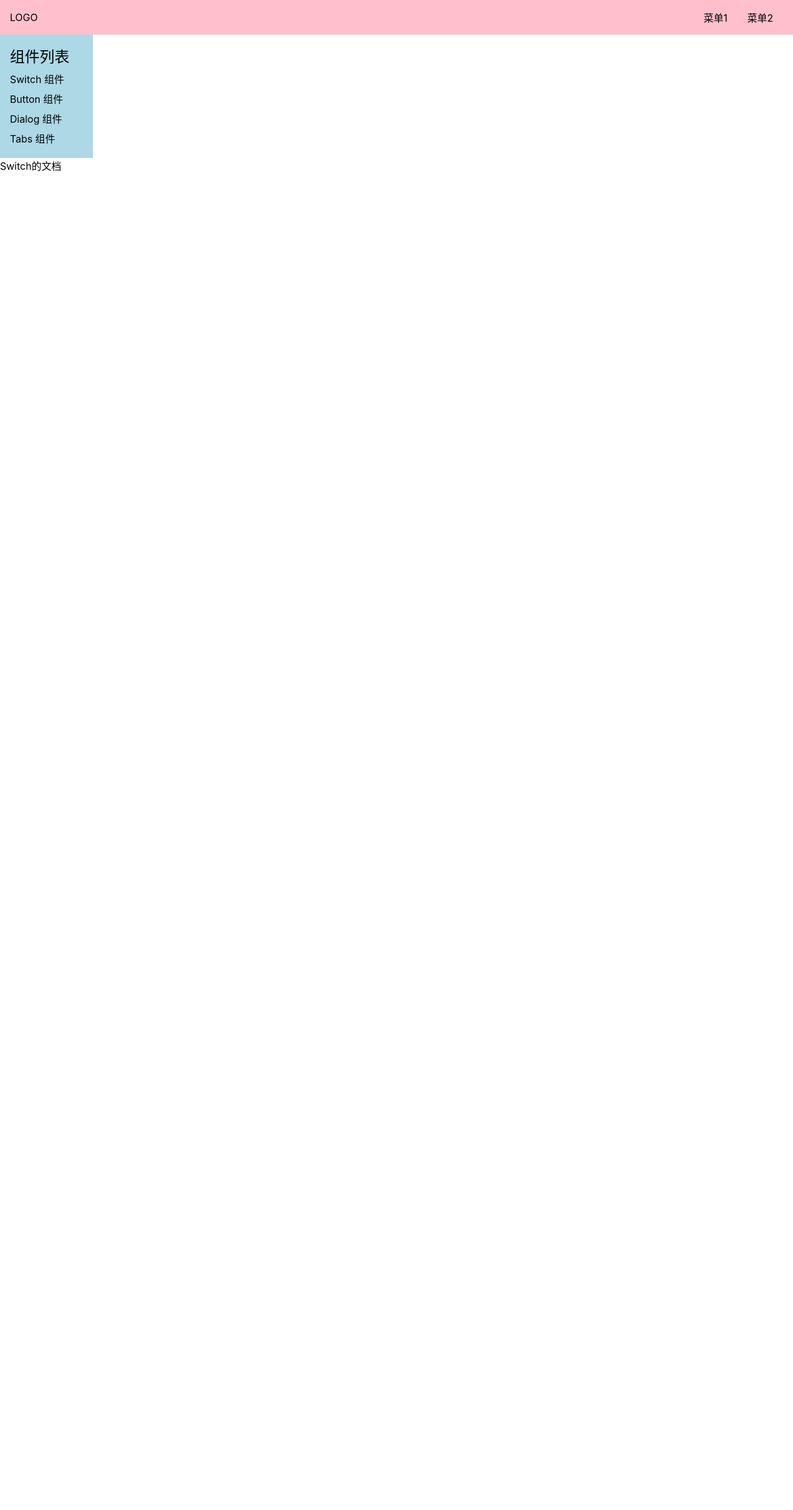
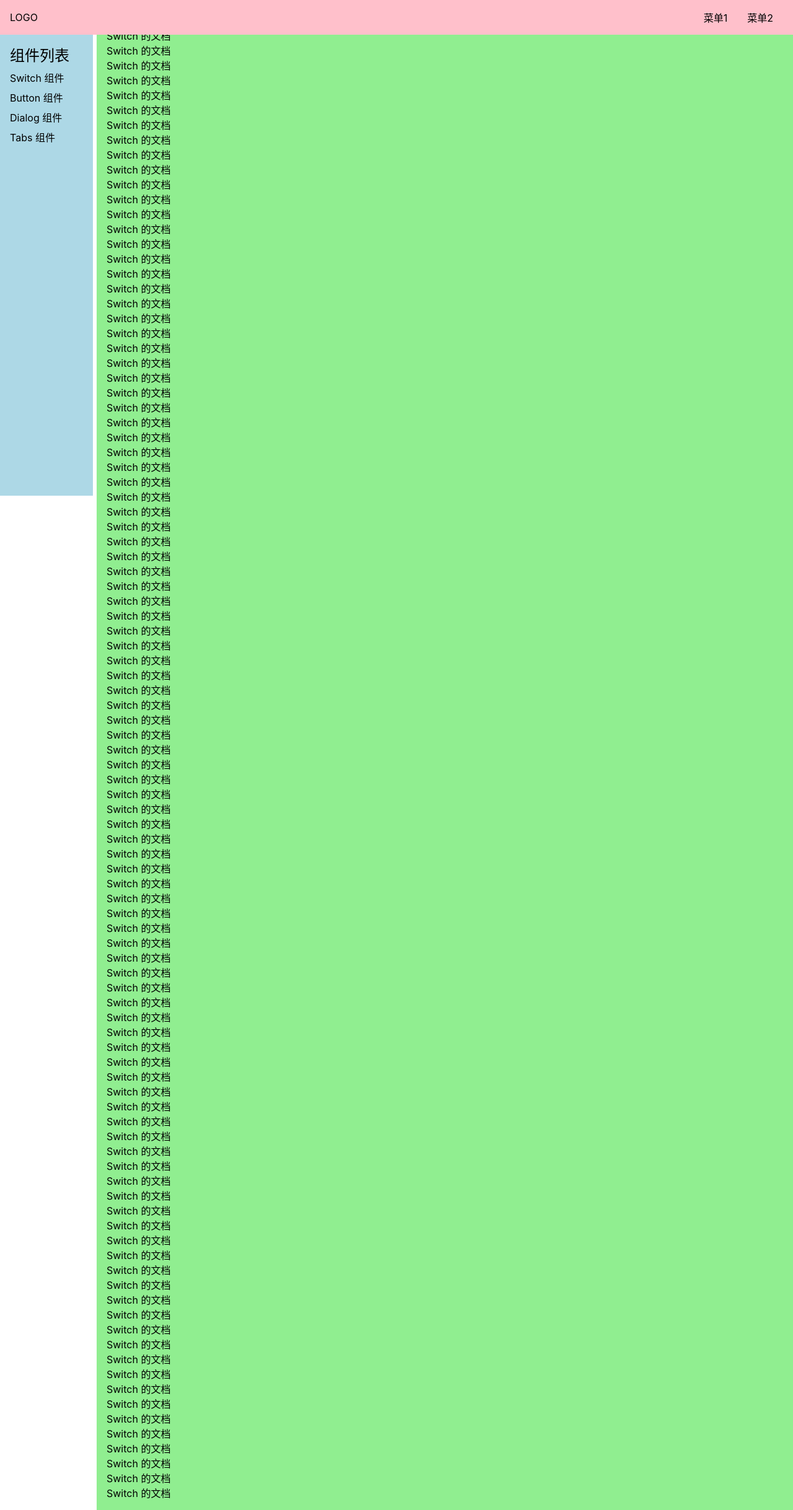
Before and after one commit to jiangyongting0810/Pretty_ui, a Vue app: page /#/doc/switch in a window 1280 px wide. Shown: the whole page at 62% size. Before the commit the page ends 800 px from the top, so only its background shows below. Built offline with nearby package versions, Linux system fonts and the light colour scheme.

Commit message:
整体布局 css

```diff
--- a/src/components/SwitchDemo.vue
+++ b/src/components/SwitchDemo.vue
@@ -1,5 +1,104 @@
 <template>
   <div>
-    Switch的文档
+    <p>Switch 的文档</p>
+    <p>Switch 的文档</p>
+    <p>Switch 的文档</p>
+    <p>Switch 的文档</p>
+    <p>Switch 的文档</p>
+    <p>Switch 的文档</p>
+    <p>Switch 的文档</p>
+    <p>Switch 的文档</p>
+    <p>Switch 的文档</p>
+    <p>Switch 的文档</p>
+    <p>Switch 的文档</p>
+    <p>Switch 的文档</p>
+    <p>Switch 的文档</p>
+    <p>Switch 的文档</p>
+    <p>Switch 的文档</p>
+    <p>Switch 的文档</p>
+    <p>Switch 的文档</p>
+    <p>Switch 的文档</p>
+    <p>Switch 的文档</p>
+    <p>Switch 的文档</p>
+    <p>Switch 的文档</p>
+    <p>Switch 的文档</p>
+    <p>Switch 的文档</p>
+    <p>Switch 的文档</p>
+    <p>Switch 的文档</p>
+    <p>Switch 的文档</p>
+    <p>Switch 的文档</p>
+    <p>Switch 的文档</p>
+    <p>Switch 的文档</p>
+    <p>Switch 的文档</p>
+    <p>Switch 的文档</p>
+    <p>Switch 的文档</p>
+    <p>Switch 的文档</p>
+    <p>Switch 的文档</p>
+    <p>Switch 的文档</p>
+    <p>Switch 的文档</p>
+    <p>Switch 的文档</p>
+    <p>Switch 的文档</p>
+    <p>Switch 的文档</p>
+    <p>Switch 的文档</p>
+    <p>Switch 的文档</p>
+    <p>Switch 的文档</p>
+    <p>Switch 的文档</p>
+    <p>Switch 的文档</p>
+    <p>Switch 的文档</p>
+    <p>Switch 的文档</p>
+    <p>Switch 的文档</p>
+    <p>Switch 的文档</p>
+    <p>Switch 的文档</p>
+    <p>Switch 的文档</p>
+    <p>Switch 的文档</p>
+    <p>Switch 的文档</p>
+    <p>Switch 的文档</p>
+    <p>Switch 的文档</p>
+    <p>Switch 的文档</p>
+    <p>Switch 的文档</p>
+    <p>Switch 的文档</p>
+    <p>Switch 的文档</p>
+    <p>Switch 的文档</p>
+    <p>Switch 的文档</p>
+    <p>Switch 的文档</p>
+    <p>Switch 的文档</p>
+    <p>Switch 的文档</p>
+    <p>Switch 的文档</p>
+    <p>Switch 的文档</p>
+    <p>Switch 的文档</p>
+    <p>Switch 的文档</p>
+    <p>Switch 的文档</p>
+    <p>Switch 的文档</p>
+    <p>Switch 的文档</p>
+    <p>Switch 的文档</p>
+    <p>Switch 的文档</p>
+    <p>Switch 的文档</p>
+    <p>Switch 的文档</p>
+    <p>Switch 的文档</p>
+    <p>Switch 的文档</p>
+    <p>Switch 的文档</p>
+    <p>Switch 的文档</p>
+    <p>Switch 的文档</p>
+    <p>Switch 的文档</p>
+    <p>Switch 的文档</p>
+    <p>Switch 的文档</p>
+    <p>Switch 的文档</p>
+    <p>Switch 的文档</p>
+    <p>Switch 的文档</p>
+    <p>Switch 的文档</p>
+    <p>Switch 的文档</p>
+    <p>Switch 的文档</p>
+    <p>Switch 的文档</p>
+    <p>Switch 的文档</p>
+    <p>Switch 的文档</p>
+    <p>Switch 的文档</p>
+    <p>Switch 的文档</p>
+    <p>Switch 的文档</p>
+    <p>Switch 的文档</p>
+    <p>Switch 的文档</p>
+    <p>Switch 的文档</p>
+    <p>Switch 的文档</p>
+    <p>Switch 的文档</p>
+    <p>Switch 的文档</p>
   </div>
 </template>
--- a/src/components/Topnav.vue
+++ b/src/components/Topnav.vue
@@ -30,7 +30,10 @@
   background: pink;
   display: flex;
   padding: 16px;
-  position: relative;
+  position: fixed;
+  top: 0;
+  left: 0;
+  width: 100%;
   z-index: 10;
   justify-content: center;
   align-items: center;
--- a/src/views/Doc.vue
+++ b/src/views/Doc.vue
@@ -1,6 +1,6 @@
 <template>
-  <div>
-    <Topnav />
+  <div class="layout">
+    <Topnav class="nav" />
     <div class="content">
       <aside v-if="menuVisible">
         <h2>组件列表</h2>
@@ -26,24 +26,53 @@
   </div>
 </template>
 <script lang="ts">
-import { inject, Ref } from 'vue'
-  import Topnav from "../components/Topnav.vue"
+import Topnav from "../components/Topnav.vue";
+import { inject, Ref } from "vue";
 export default {
-    components:{
-      Topnav
+  components: { Topnav },
+  setup() {
+    const menuVisible = inject<Ref<boolean>>("menuVisible"); // get
+    return { menuVisible };
   },
-    setup() {
-      const menuVisible = inject<Ref<boolean>>('menuVisible')
-      return {menuVisible}
-    },
-  }
+};
 </script>
 <style lang="scss" scoped>
-  aside{
+.layout {
+  display: flex;
+  flex-direction: column;
+  height: 100vh;
+  > .nav {
+    flex-shrink: 0;
+  }
+  > .content {
+    flex-grow: 1;
+    padding-top: 5px;
+    padding-left: 156px;
+    @media (max-width: 500px) {
+      padding-left: 0;
+    }
+  }
+}
+.content {
+  display: flex;
+  > aside {
+    flex-shrink: 0;
+  }
+  > main {
+    flex-grow: 1;
+    padding: 16px;
+    background: lightgreen;
+  }
+}
+aside {
   background: lightblue;
   width: 150px;
   padding: 16px;
-
+  position: fixed;
+  top: 0;
+  left: 0;
+  padding-top: 70px;
+  height: 100%;
   > h2 {
     margin-bottom: 4px;
   }
@@ -52,11 +81,8 @@
       padding: 4px 0;
     }
   }
-    @media (max-width: 500px) {
-      position: fixed;
-      top: 0;
-      left: 0;
-      padding-top: 70px;
 }
+main {
+  overflow: auto;
 }
 </style>
```
Lines whose indentation alone changed are shown as unchanged.
